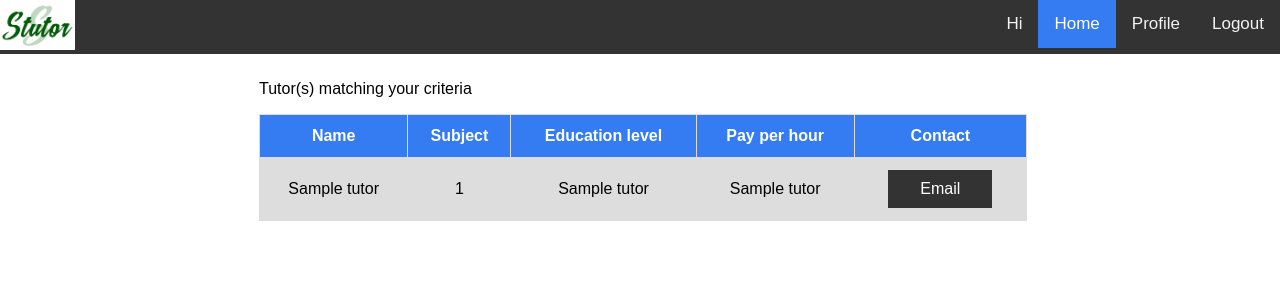
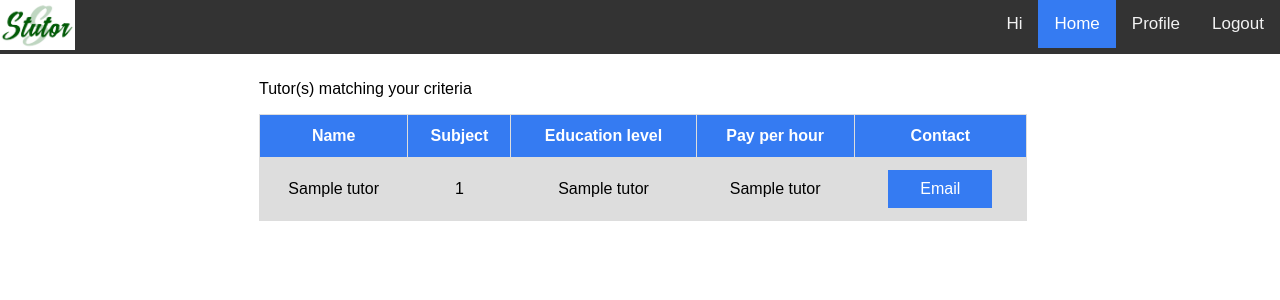
Before and after one commit to anilmerugu17/stutor_cloud-computing, a Flask app: template templates/tutor_list.html in a window 1280 px wide, with the pointer over the restyled element. Shown: the top 300 px of the page. Run offline with Flask 2, Linux system fonts and the light colour scheme; the template is opened without the code that fills it: most values are stand-ins (such as "Sample title", 1, 10 or a date in 2020).

Commit message:
small change for button in lists

```diff
--- a/templates/student_list.html
+++ b/templates/student_list.html
@@ -90,6 +90,11 @@ button{
   cursor: pointer;
 }
 
+button:hover{
+    background-color: #357bf2;
+  color: white;
+}
+
 </style>
 
 </head>
--- a/templates/tutor_list.html
+++ b/templates/tutor_list.html
@@ -90,6 +90,11 @@ button{
   cursor: pointer;
 }
 
+button:hover{
+    background-color: #357bf2;
+  color: white;
+}
+
 </style>
 </head>
 <body>
```
